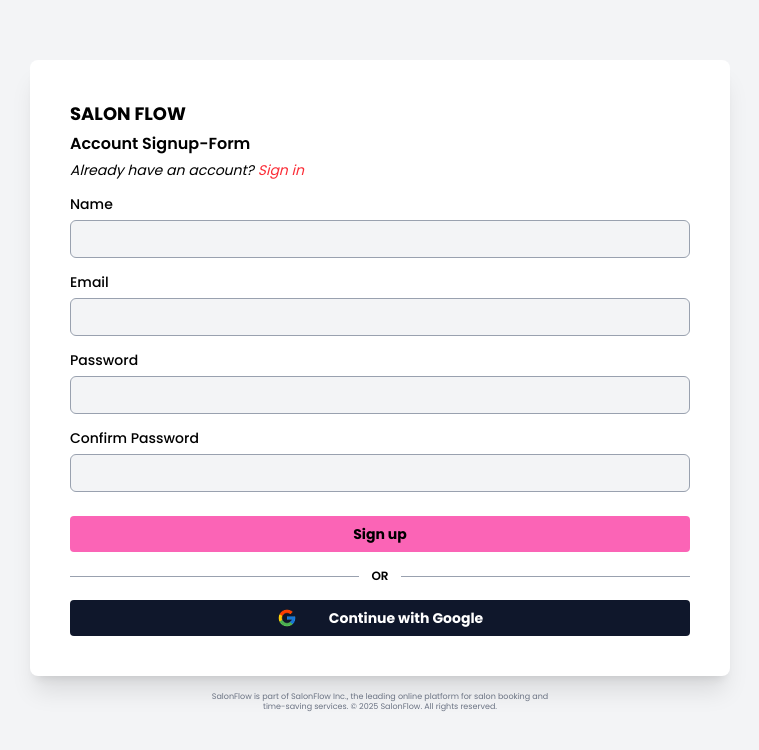
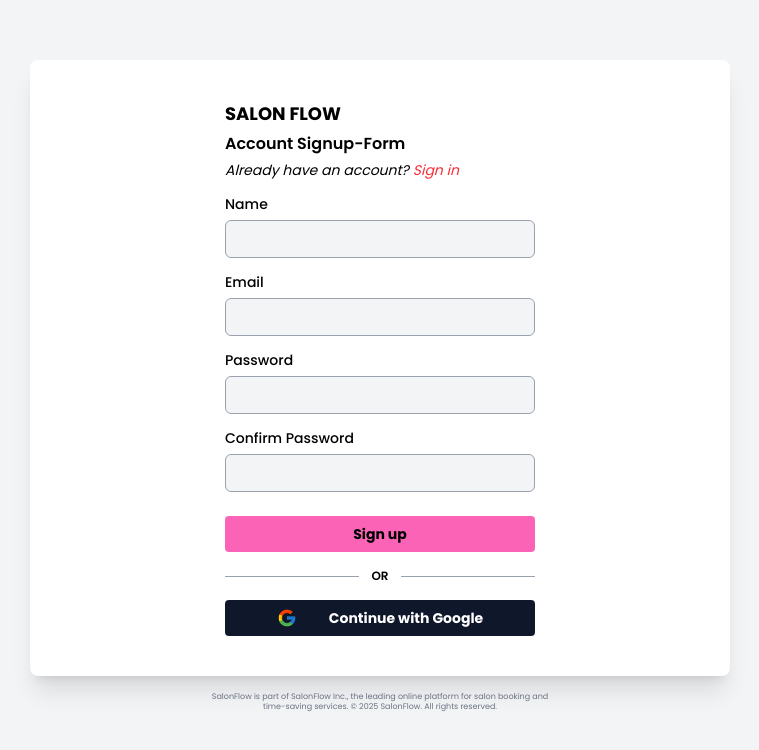
Before and after one commit to Delta-Rwanda/salon-flow, a React (Vite) app: page / in a window 1280 px wide. Shown: the top 750 px of the page, without its empty margins (260-1019 px from the left). Built offline with nearby package versions, Linux system fonts and the light colour scheme.

Commit message:
fix(Signup): fixed some issues in signup page

```diff
--- a/src/pages/Signup.jsx
+++ b/src/pages/Signup.jsx
@@ -49,6 +49,8 @@
     <div className="flex flex-col items-center justify-center min-h-screen bg-gray-100 px-4 sm:px-6">
       <div className="bg-white shadow-xl rounded-lg w-full max-w-[420px] lg:max-w-[600px] xl:max-w-[700px] transition-all duration-300">
         <div className="w-full px-6 sm:px-8 md:px-10 py-8 sm:py-10">
+          {/* Aligned header section */}
+          <div className="w-full sm:w-1/2 mx-auto">
             <h2 className="text-base sm:text-lg font-bold mb-1 text-left">
               SALON FLOW
             </h2>
@@ -68,8 +70,11 @@
             {success && (
               <p className="text-green-500 text-sm text-left mb-3">{success}</p>
             )}
+          </div>
 
-          <form onSubmit={handleSubmit} className="w-full">
+          {/*Form section*/}
+          <form onSubmit={handleSubmit} className="w-full flex justify-center">
+            <div className="w-full sm:w-1/2">
               <FormInput
                 label="Name"
                 id="name"
@@ -102,6 +107,7 @@
                 required
               />
 
+              {/*button to handle form submission */}
               <button
                 type="submit"
                 disabled={loading}
@@ -128,10 +134,12 @@
                 />
                 <span className="hidden sm:inline">Continue with Google</span>
               </button>
+            </div>
           </form>
         </div>
       </div>
 
+      {/*Footer section */}
       <footer className="mt-4 text-center text-[10px] sm:text-[8px] text-gray-500 leading-tight max-w-[420px] px-6 sm:px-10 mb-7">
         <p>
           SalonFlow is part of SalonFlow Inc., the leading online platform for
```
Lines whose indentation alone changed are shown as unchanged.
